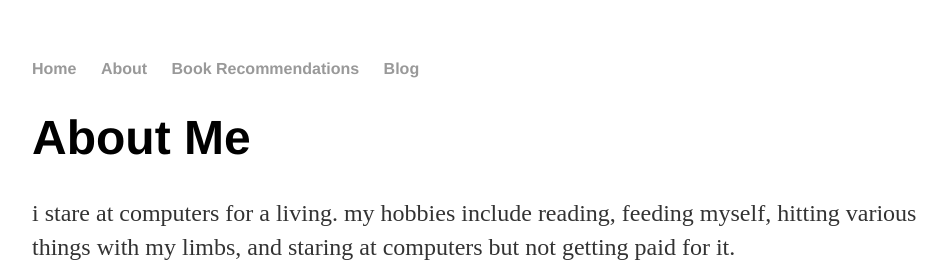
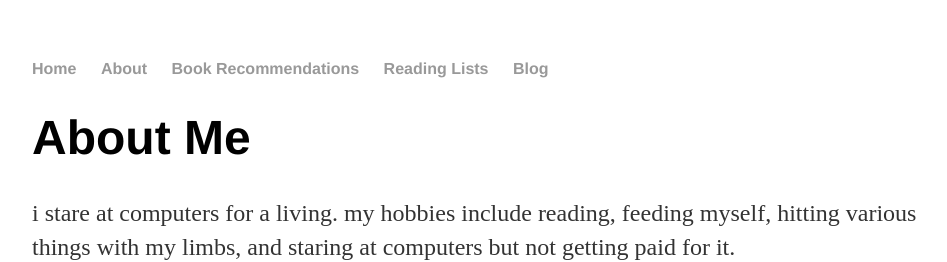
Before and after one commit to jijessicam/jijessicam.github.io, a Jekyll site: the page built from about/index.html, in a window 1280 px wide. Shown: the top 262 px of the page, without its empty margins (160-1107 px from the left). Built offline with Jekyll 4.4.1, drawn with Linux system fonts in a browser that asks for light colours.

Commit message:
Update default.html

```diff
--- a/_layouts/default.html
+++ b/_layouts/default.html
@@ -11,6 +11,7 @@
 	        		<li><a href="/">Home</a></li>
 		        	<li><a href="/about">About</a></li>
 	        		<li><a href="/bookrecs">Book Recommendations</a></li>
+				<li><a href="/booklists">Reading Lists</a></li>
 	        		<li><a href="/blog">Blog</a></li>
 	    		</ul>
 			</nav>
```
